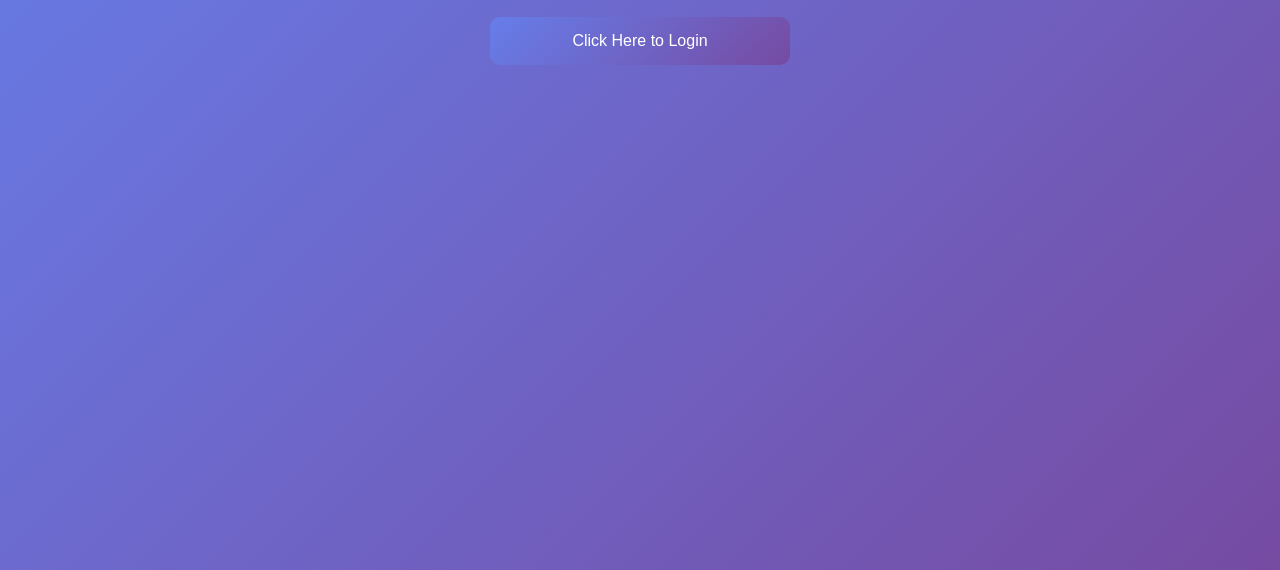
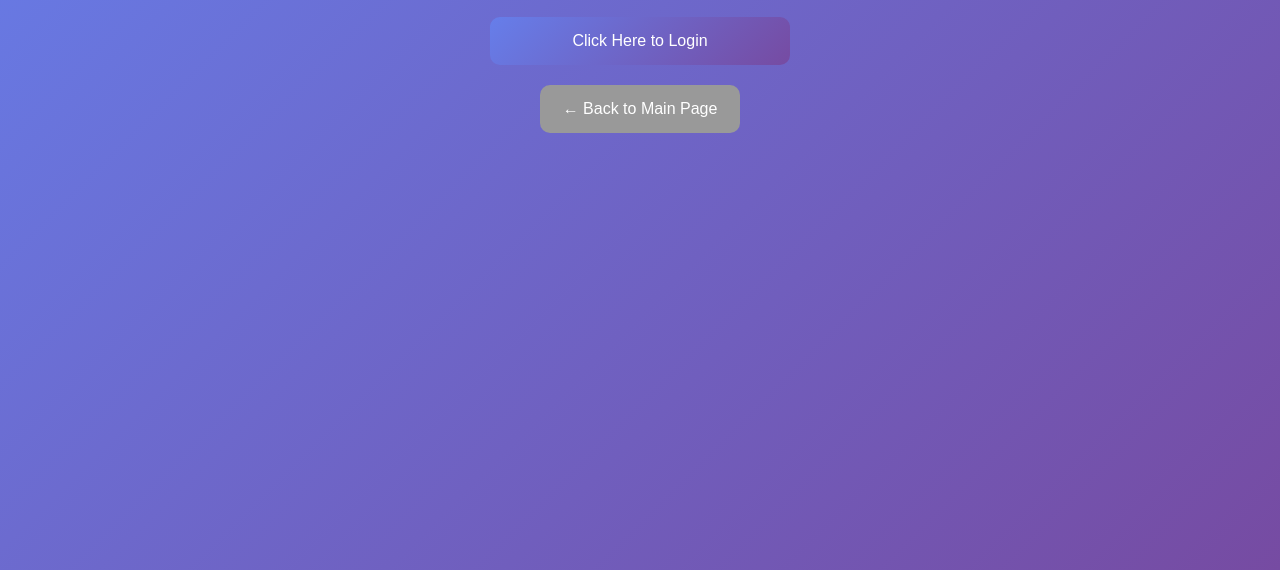
Before and after one commit to L0C0420/KOI2, a website: page admin.html in a window 1280 px wide. Shown: the part 230-800 px from the top of the page. Drawn offline with Linux system fonts and the light colour scheme.

Commit message:
Update admin.html

```diff
--- a/admin.html
+++ b/admin.html
@@ -413,7 +413,11 @@
     <button onclick="netlifyIdentity.open()" style="max-width: 300px; margin: 20px auto; display: block;">
         Click Here to Login
     </button>
+    <button class="back-link" onclick="window.location.href='index.html'" style="max-width: 200px; margin: 20px auto; display: block;">
+        ← Back to Main Page
+    </button>
 </div>
+
 
         <div id="adminContent">
             <header>
```
Lines whose indentation alone changed are shown as unchanged.
